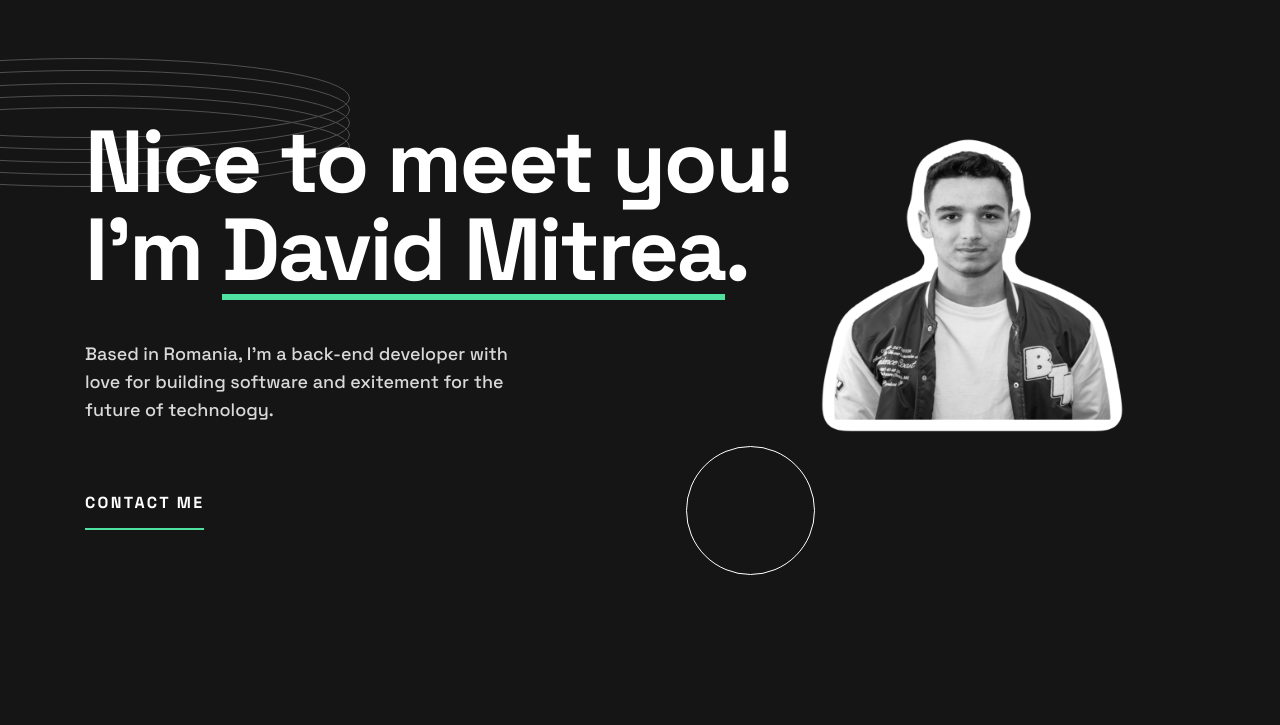
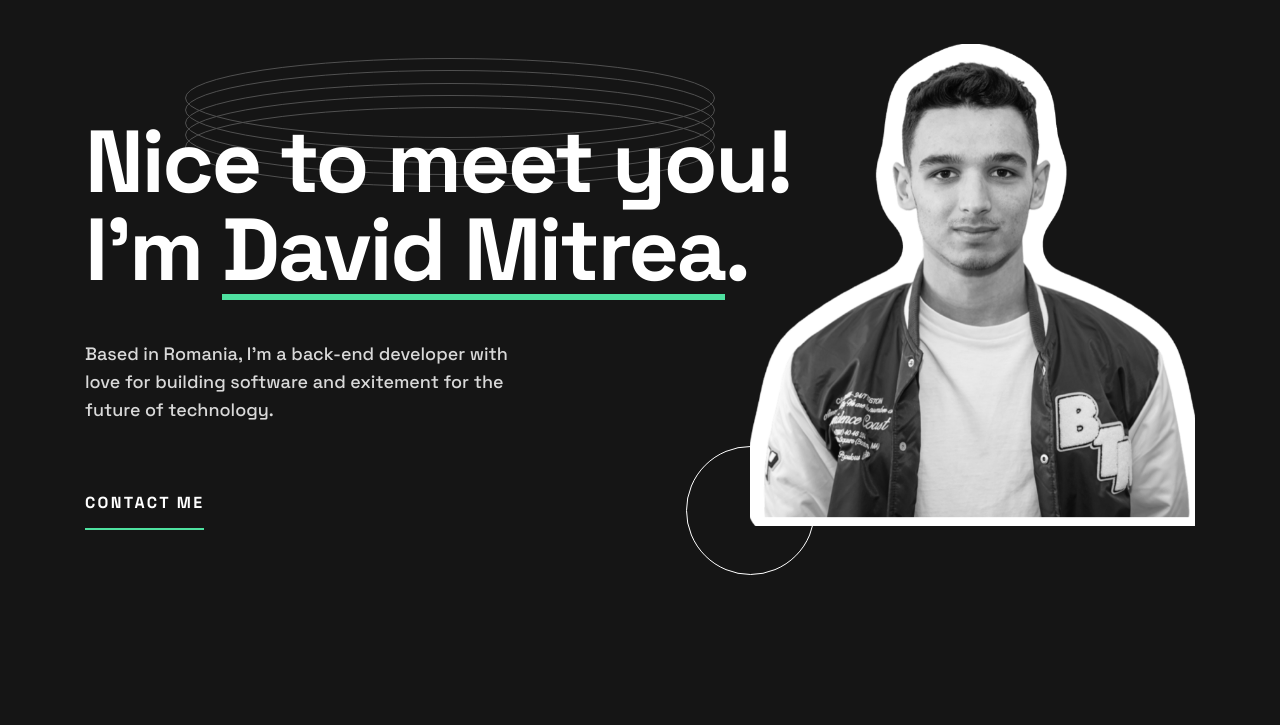
Before and after one commit to CrocoDealu/Atestat, a website: page index.html in a window 1280 px wide. Shown: the part 75-800 px from the top of the page. Drawn offline with Linux system fonts and the light colour scheme.

Commit message:
Change image on different sizes

```diff
--- a/index.html
+++ b/index.html
@@ -91,21 +91,18 @@
         <div
                 class="-order-1 mx-auto tablet:col-start-1 tablet:row-start-1 tablet:ml-auto tablet:-mr-[32px] desktop:mr-0"
         >
-          <picture>
-            <source
-              srcset="assets/images/IMG_3022.png"
-              media="(min-width: 1174px)"
-            />
-            <source
-              srcset="assets/images/IMG_3022.png"
-              media="(min-width: 768px)"
-            />
+          <div class="flex items-center justify-center w-[174px] tablet:h-[600px] tablet:w-[230px] desktop:h-[720px] desktop:w-[445px] margin-mobile">
+            <picture class="profile-image">
+              <source srcset="assets/images/IMG_3022_desktop.png" media="(min-width: 1174px)" />
+              <source srcset="assets/images/IMG_3022_desktop.png" media="(min-width: 768px)" />
               <img
-              class="h-[383px] w-[174px] tablet:h-[600px] tablet:w-[322px] desktop:h-[720px] desktop:w-[445px]"
-              src="./assets/images/IMG_3022.png"
+                      class=""
+                      src="assets/images/IMG_3022_desktop.png"
                       alt=""
               />
             </picture>
+          </div>
+
         </div>
         <!-- Rings Background Pattern -->
         <div
@@ -120,7 +117,7 @@
         </div>
         <!-- Circle Background Pattern -->
         <div
-          class="absolute top-[254px] right-[-65px] z-10 tablet:top-auto tablet:bottom-0 desktop:bottom-[70px] desktop:right-[380px]"
+                class="circle-background absolute top-[254px] right-[-65px] -z-10 tablet:top-[335px] tablet:bottom-0 desktop:bottom-[70px] desktop:right-[380px] desktop:top-auto"
         >
           <img
                   src="assets/images/pattern-circle.svg"
```
Also changed, not shown: assets/images/IMG_3022_desktop.png (added), assets/images/IMG_3022_mobile.png (added), assets/images/IMG_3022_tablet.png (added), css/main.css. Lines whose indentation alone changed are shown as unchanged.
